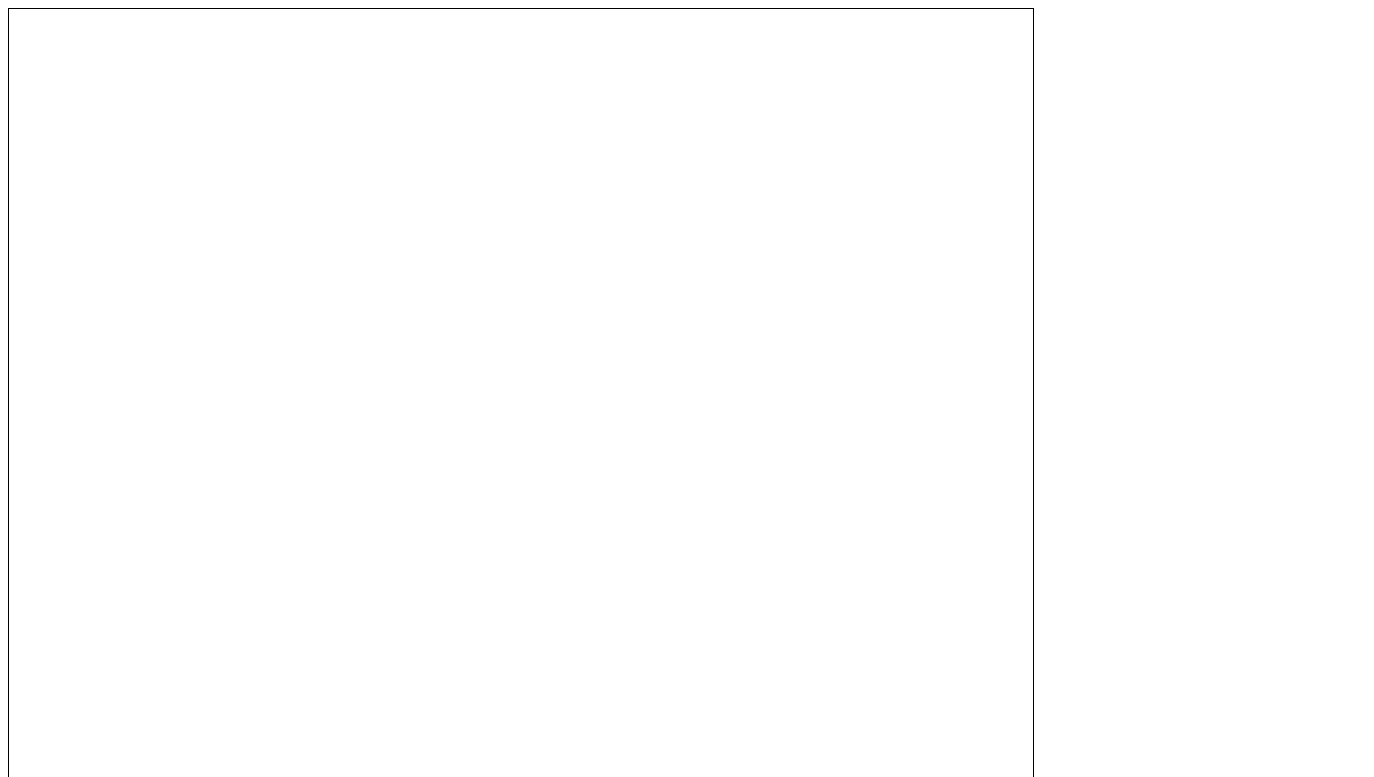
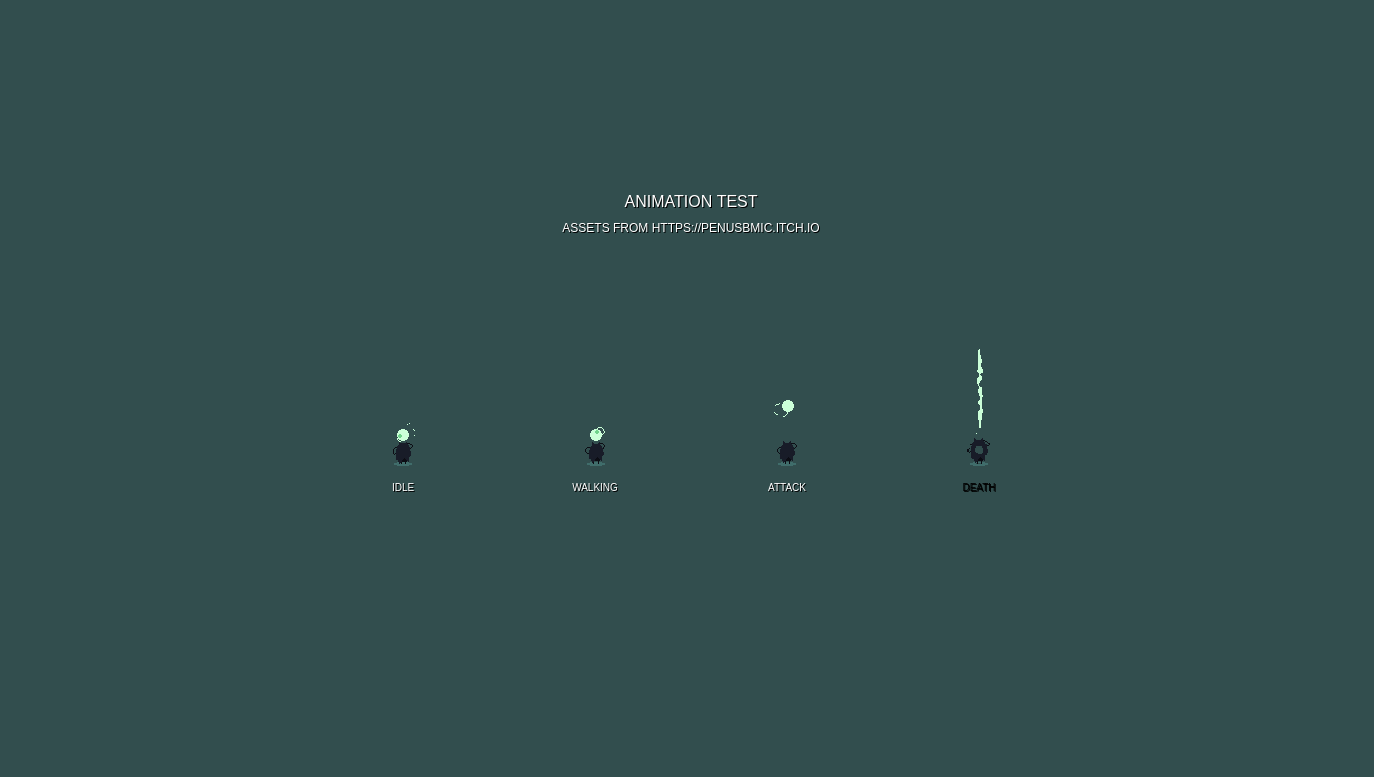
Before and after one commit to bfh687/tcss491-sprite-animation, a plain HTML site: page index.html in a window 1280 px wide. Shown: the top 777 px of the page, 1374 px wide, since content can reach past the window. Drawn offline with Linux system fonts and the light colour scheme.

Commit message:
animated sprite sheet

```diff
--- /dev/null
+++ b/animator.js
@@ -0,0 +1,72 @@
+class Animator {
+    constructor(
+        spritesheet,
+        xStart,
+        yStart,
+        width,
+        height,
+        frameCount,
+        frameDuration,
+        framePadding,
+        reverse,
+        loop
+    ) {
+        Object.assign(this, {
+            spritesheet,
+            xStart,
+            yStart,
+            height,
+            width,
+            frameCount,
+            frameDuration,
+            framePadding,
+            reverse,
+            loop,
+        });
+
+        this.elapsedTime = 0;
+        this.totalTime = this.frameCount * this.frameDuration;
+    }
+
+    drawFrame(tick, ctx, x, y, scale) {
+        this.elapsedTime += tick;
+
+        if (this.isDone()) {
+            if (this.loop) {
+                this.elapsedTime -= this.totalTime;
+            } else {
+                return;
+            }
+        }
+
+        let frame = this.currentFrame();
+        if (this.reverse) frame = this.frameCount - frame - 1;
+
+        ctx.drawImage(
+            this.spritesheet,
+            this.xStart + frame * (this.width + this.framePadding),
+            this.yStart, //source from sheet
+            this.width,
+            this.height,
+            x,
+            y,
+            this.width * scale,
+            this.height * scale
+        );
+
+        // debug parameter
+        // PARAMS.debug
+        if (params.DEBUG) {
+            ctx.strokeStyle = "White";
+            ctx.strokeRect(x, y, this.width * scale, this.height * scale);
+        }
+    }
+
+    currentFrame() {
+        return Math.floor(this.elapsedTime / this.frameDuration);
+    }
+
+    isDone() {
+        return this.elapsedTime >= this.totalTime;
+    }
+}
--- a/gameengine.js
+++ b/gameengine.js
@@ -18,7 +18,11 @@ class GameEngine {
         // Information on the input
         this.click = null;
         this.mouse = null;
-        this.wheel = null;
+
+        this.up = null;
+        this.down = null;
+        this.left = null;
+        this.right = null;
 
         // THE KILL SWITCH
         this.running = false;
@@ -31,7 +35,7 @@ class GameEngine {
             },
             debugging: false,
         };
-    };
+    }
 
     init(ctx) {
         this.ctx = ctx;
@@ -39,7 +43,7 @@ class GameEngine {
         this.surfaceHeight = this.ctx.canvas.height;
         this.startInput();
         this.timer = new Timer();
-    };
+    }
 
     start() {
         this.running = true;
@@ -50,29 +54,29 @@ class GameEngine {
             }
         };
         gameLoop();
-    };
+    }
 
     startInput() {
-        const getXandY = e => ({
+        const getXandY = (e) => ({
             x: e.clientX - this.ctx.canvas.getBoundingClientRect().left,
-            y: e.clientY - this.ctx.canvas.getBoundingClientRect().top
+            y: e.clientY - this.ctx.canvas.getBoundingClientRect().top,
         });
 
-        this.ctx.canvas.addEventListener("mousemove", e => {
+        this.ctx.canvas.addEventListener("mousemove", (e) => {
             if (this.options.debugging) {
                 console.log("MOUSE_MOVE", getXandY(e));
             }
             this.mouse = getXandY(e);
         });
 
-        this.ctx.canvas.addEventListener("click", e => {
+        this.ctx.canvas.addEventListener("click", (e) => {
             if (this.options.debugging) {
                 console.log("CLICK", getXandY(e));
             }
             this.click = getXandY(e);
         });
 
-        this.ctx.canvas.addEventListener("wheel", e => {
+        this.ctx.canvas.addEventListener("wheel", (e) => {
             if (this.options.debugging) {
                 console.log("WHEEL", getXandY(e), e.wheelDelta);
             }
@@ -82,7 +86,7 @@ class GameEngine {
             this.wheel = e;
         });
 
-        this.ctx.canvas.addEventListener("contextmenu", e => {
+        this.ctx.canvas.addEventListener("contextmenu", (e) => {
             if (this.options.debugging) {
                 console.log("RIGHT_CLICK", getXandY(e));
             }
@@ -91,41 +95,40 @@ class GameEngine {
             }
             this.rightclick = getXandY(e);
         });
-    };
+    }
 
     addEntity(entity) {
         this.entitiesToAdd.push(entity);
-    };
+    }
 
     draw() {
         // Clear the whole canvas with transparent color (rgba(0, 0, 0, 0))
         this.ctx.clearRect(0, 0, this.ctx.canvas.width, this.ctx.canvas.height);
-
         // Draw latest things first
         for (let i = this.entities.length - 1; i >= 0; i--) {
             this.entities[i].draw(this.ctx, this);
         }
-    };
+    }
 
     update() {
         // Update Entities
-        this.entities.forEach(entity => entity.update(this));
+        this.entities.forEach((entity) => entity.update(this));
 
         // Remove dead things
-        this.entities = this.entities.filter(entity => !entity.removeFromWorld);
+        this.entities = this.entities.filter((entity) => !entity.removeFromWorld);
 
         // Add new things
         this.entities = this.entities.concat(this.entitiesToAdd);
         this.entitiesToAdd = [];
-    };
+    }
 
     loop() {
         this.clockTick = this.timer.tick();
         this.update();
         this.draw();
-    };
+    }
 
-    get["deltaTime"]() { return this.clockTick; }
-};
-
-// KV Le was here :)
+    get ["deltaTime"]() {
+        return this.clockTick;
+    }
+}
--- a/index.html
+++ b/index.html
@@ -1,17 +1,19 @@
-
 <!DOCTYPE html>
 <html>
     <head>
-    <meta charset="utf-8">
-    <title>Game Project Title Goes Here</title>
-
+        <meta charset="utf-8" />
+        <title>Animation Test</title>
         <script type="text/javascript" src="./assetmanager.js"></script>
         <script type="text/javascript" src="./timer.js"></script>
         <script type="text/javascript" src="./gameengine.js"></script>
         <script type="text/javascript" src="./util.js"></script>
         <script type="text/javascript" src="./main.js"></script>
+        <script type="text/javascript" src="./stormhead.js"></script>
+        <script type="text/javascript" src="./animator.js"></script>
     </head>
-<body>
-    <canvas id="gameWorld" width="1024" height="768" style="background: white; border: 1px solid black"></canvas>
+    <body style="background: #324e4e">
+        <div style="text-align: center; padding-top: 75px">
+            <canvas id="gameWorld" width="1366" height="768" style="background: #324e4e" />
+        </div>
     </body>
 </html>
--- a/main.js
+++ b/main.js
@@ -1,12 +1,18 @@
-const gameEngine = new GameEngine();
-
+const engine = new GameEngine();
 const ASSET_MANAGER = new AssetManager();
 
+ASSET_MANAGER.queueDownload("./sprites/stormhead.png");
+
 ASSET_MANAGER.downloadAll(() => {
-	const canvas = document.getElementById("gameWorld");
-	const ctx = canvas.getContext("2d");
+    const canvas = document.getElementById("gameWorld");
+    const ctx = canvas.getContext("2d");
+    ctx.imageSmoothingEnabled = false;
 
-	gameEngine.init(ctx);
+    // add entities
+    engine.addEntity(new StormHead(engine, 1024 / 2, 768 / 2));
+    //engine.addEntity(new HUD(engine));
 
-	gameEngine.start();
+    // initialize and start engine
+    engine.init(ctx);
+    engine.start();
 });
--- /dev/null
+++ b/stormhead.js
@@ -0,0 +1,174 @@
+class StormHead {
+    constructor(game, x, y) {
+        Object.assign(this, { game, x, y });
+        this.spritesheet = ASSET_MANAGER.getAsset("./sprites/stormhead.png");
+
+        this.animations = [];
+
+        this.animations.push(
+            new Animator(this.spritesheet, 0, 0, 192, 192, 9, 0.16, 0, false, true)
+        );
+        this.animations.push(
+            new Animator(this.spritesheet, 0, 192, 192, 192, 10, 0.16, 0, false, true)
+        );
+        this.animations.push();
+        this.animations.push();
+
+        this.animation1 = new Animator(this.spritesheet, 0, 0, 192, 192, 9, 0.16, 0, false, true);
+        this.animation2 = new Animator(
+            this.spritesheet,
+            0,
+            192,
+            192,
+            192,
+            10,
+            0.16,
+            0,
+            false,
+            true
+        );
+        this.animation3 = new Animator(
+            this.spritesheet,
+            0,
+            384,
+            192,
+            192,
+            21,
+            0.16,
+            0,
+            false,
+            true
+        );
+        this.animation5 = new Animator(this.spritesheet, 0, 768, 192, 192, 7, 0.16, 0, false, true);
+    }
+
+    update() {}
+
+    draw(ctx) {
+        // set text color
+        ctx.fillStyle = "White";
+
+        this.animation1.drawFrame(
+            this.game.clockTick,
+            ctx,
+            ctx.canvas.width / 2 - 192 * 2,
+            ctx.canvas.height / 2 - (192 * 1) / 2 - 40,
+            1
+        );
+        ctx.fillStyle = "Black";
+        ctx.fillText(
+            "IDLE",
+            ctx.canvas.width / 2 - 192 * 2 + 192 / 2 - ctx.measureText("IDLE").width / 2 + 1,
+            ctx.canvas.height / 2 - (192 * 1) / 2 + (192 / 6) * 5 - 40 + 1
+        );
+        ctx.fillStyle = "White";
+        ctx.fillText(
+            "IDLE",
+            ctx.canvas.width / 2 - 192 * 2 + 192 / 2 - ctx.measureText("IDLE").width / 2,
+            ctx.canvas.height / 2 - (192 * 1) / 2 + (192 / 6) * 5 - 40
+        );
+
+        this.animation2.drawFrame(
+            this.game.clockTick,
+            ctx,
+            ctx.canvas.width / 2 - 192 * 1,
+            ctx.canvas.height / 2 - (192 * 1) / 2 - 40,
+            1
+        );
+        ctx.fillStyle = "Black";
+        ctx.fillText(
+            "WALKING",
+            ctx.canvas.width / 2 - 192 * 1 + 192 / 2 - ctx.measureText("WALKING").width / 2 + 1,
+            ctx.canvas.height / 2 - (192 * 1) / 2 + (192 / 6) * 5 - 40 + 1
+        );
+        ctx.fillStyle = "White";
+        ctx.fillText(
+            "WALKING",
+            ctx.canvas.width / 2 - 192 * 1 + 192 / 2 - ctx.measureText("WALKING").width / 2,
+            ctx.canvas.height / 2 - (192 * 1) / 2 + (192 / 6) * 5 - 40
+        );
+
+        this.animation3.drawFrame(
+            this.game.clockTick,
+            ctx,
+            ctx.canvas.width / 2 + 192 * 0,
+            ctx.canvas.height / 2 - (192 * 1) / 2 - 40,
+            1
+        );
+        ctx.fillStyle = "Black";
+        ctx.fillText(
+            "ATTACK",
+            ctx.canvas.width / 2 + 192 * 0 + 192 / 2 - ctx.measureText("ATTACK").width / 2 + 1,
+            ctx.canvas.height / 2 - (192 * 1) / 2 + (192 / 6) * 5 - 40 + 1
+        );
+        ctx.fillStyle = "White";
+        ctx.fillText(
+            "ATTACK",
+            ctx.canvas.width / 2 + 192 * 0 + 192 / 2 - ctx.measureText("ATTACK").width / 2,
+            ctx.canvas.height / 2 - (192 * 1) / 2 + (192 / 6) * 5 - 40
+        );
+
+        this.animation5.drawFrame(
+            this.game.clockTick,
+            ctx,
+            ctx.canvas.width / 2 + 192 * 1,
+            ctx.canvas.height / 2 - (192 * 1) / 2 - 40,
+            1
+        );
+        ctx.fillStyle = "Black";
+        ctx.fillText(
+            "DEATH",
+            ctx.canvas.width / 2 +
+                192 +
+                192 / 2 -
+                ctx.measureText("DEATH").width / 2 +
+                Math.floor(Math.random() * 4) -
+                2,
+            ctx.canvas.height / 2 -
+                (192 * 1) / 2 +
+                (192 / 6) * 5 -
+                40 +
+                Math.floor(Math.random() * 4) -
+                2
+        );
+        ctx.fillText(
+            "DEATH",
+            ctx.canvas.width / 2 + 192 + 192 / 2 - ctx.measureText("DEATH").width / 2,
+            ctx.canvas.height / 2 - (192 * 1) / 2 + (192 / 6) * 5 - 40
+        );
+
+        ctx.save();
+        ctx.font = "normal 16px Arial";
+
+        ctx.fillStyle = "Black";
+        ctx.fillText(
+            "ANIMATION TEST",
+            ctx.canvas.width / 2 - ctx.measureText("ANIMATION TEST").width / 2 + 1,
+            ctx.canvas.height / 2 - 260 + 1
+        );
+        ctx.fillStyle = "White";
+        ctx.fillText(
+            "ANIMATION TEST",
+            ctx.canvas.width / 2 - ctx.measureText("ANIMATION TEST").width / 2,
+            ctx.canvas.height / 2 - 260
+        );
+
+        ctx.font = "normal 12px Arial";
+        ctx.fillStyle = "Black";
+        ctx.fillText(
+            "ASSETS FROM HTTPS://PENUSBMIC.ITCH.IO",
+            ctx.canvas.width / 2 -
+                ctx.measureText("ASSETS FROM HTTPS://PENUSBMIC.ITCH.IO").width / 2 +
+                1,
+            ctx.canvas.height / 2 - 235 + 1
+        );
+        ctx.fillStyle = "White";
+        ctx.fillText(
+            "ASSETS FROM HTTPS://PENUSBMIC.ITCH.IO",
+            ctx.canvas.width / 2 -
+                ctx.measureText("ASSETS FROM HTTPS://PENUSBMIC.ITCH.IO").width / 2,
+            ctx.canvas.height / 2 - 235
+        );
+        ctx.restore();
+    }
+}
--- a/util.js
+++ b/util.js
@@ -1,20 +1,42 @@
 /** Global Parameters Object */
-const params = { };
+const params = {
+    DEBUG: false,
+    SCALE: 3,
+    BITWIDTH: 16,
+};
 
 /** Easy access to math functions */
 const {
-    pow, ceil, floor, round, log, log2: lg, max, min, random, sqrt, abs,
-    PI, E, sin, cos, tan, asin, acos, atan, atan2,
-} = Math
+    pow,
+    ceil,
+    floor,
+    round,
+    log,
+    log2: lg,
+    max,
+    min,
+    random,
+    sqrt,
+    abs,
+    PI,
+    E,
+    sin,
+    cos,
+    tan,
+    asin,
+    acos,
+    atan,
+    atan2,
+} = Math;
 
 /** Easy access to logging :) (Python syntax XD) */
-const {log: print} = console
+const { log: print } = console;
 
 /**
  * @param {Number} n
  * @returns Random Integer Between 0 and n-1
  */
-const randomInt = n => floor(random() * n);
+const randomInt = (n) => floor(random() * n);
 
 /**
  * @param {Number} r Red Value
@@ -43,7 +65,8 @@ const hsl = (h, s, l) => `hsl(${h}, ${s}, ${l})`;
 
 /** Creates an alias for requestAnimationFrame for backwards compatibility */
 window.requestAnimFrame = (() => {
-    return window.requestAnimationFrame ||
+    return (
+        window.requestAnimationFrame ||
         window.webkitRequestAnimationFrame ||
         window.mozRequestAnimationFrame ||
         window.oRequestAnimationFrame ||
@@ -55,7 +78,8 @@ window.requestAnimFrame = (() => {
          */
         ((callback, element) => {
             window.setTimeout(callback, 1000 / 60);
-        });
+        })
+    );
 })();
 
 /**
@@ -84,7 +108,7 @@ const logBase = (base, x) => log(x) / log(base);
  * @param {Object} object Object to deep copy
  * @returns Deep copy of the object
  */
-const deepObjectCopy = object => JSON.parse(JSON.stringify(object));
+const deepObjectCopy = (object) => JSON.parse(JSON.stringify(object));
 
 /**
  * Returns distance from two points
@@ -100,6 +124,4 @@ const getDistance = (x1, y1, x2, y2) => {
  * @param {Array} items
  * @returns Returns random element from array. Null if empty
  */
-const chooseRandom = items => items.length > 0
-    ? items[floor(random() * items.length)]
-    : null;
+const chooseRandom = (items) => (items.length > 0 ? items[floor(random() * items.length)] : null);
```
Also changed, not shown: assetmanager.js (+6 -6 lines), sprites/stormhead.png (added). Lines whose indentation alone changed are shown as unchanged.
